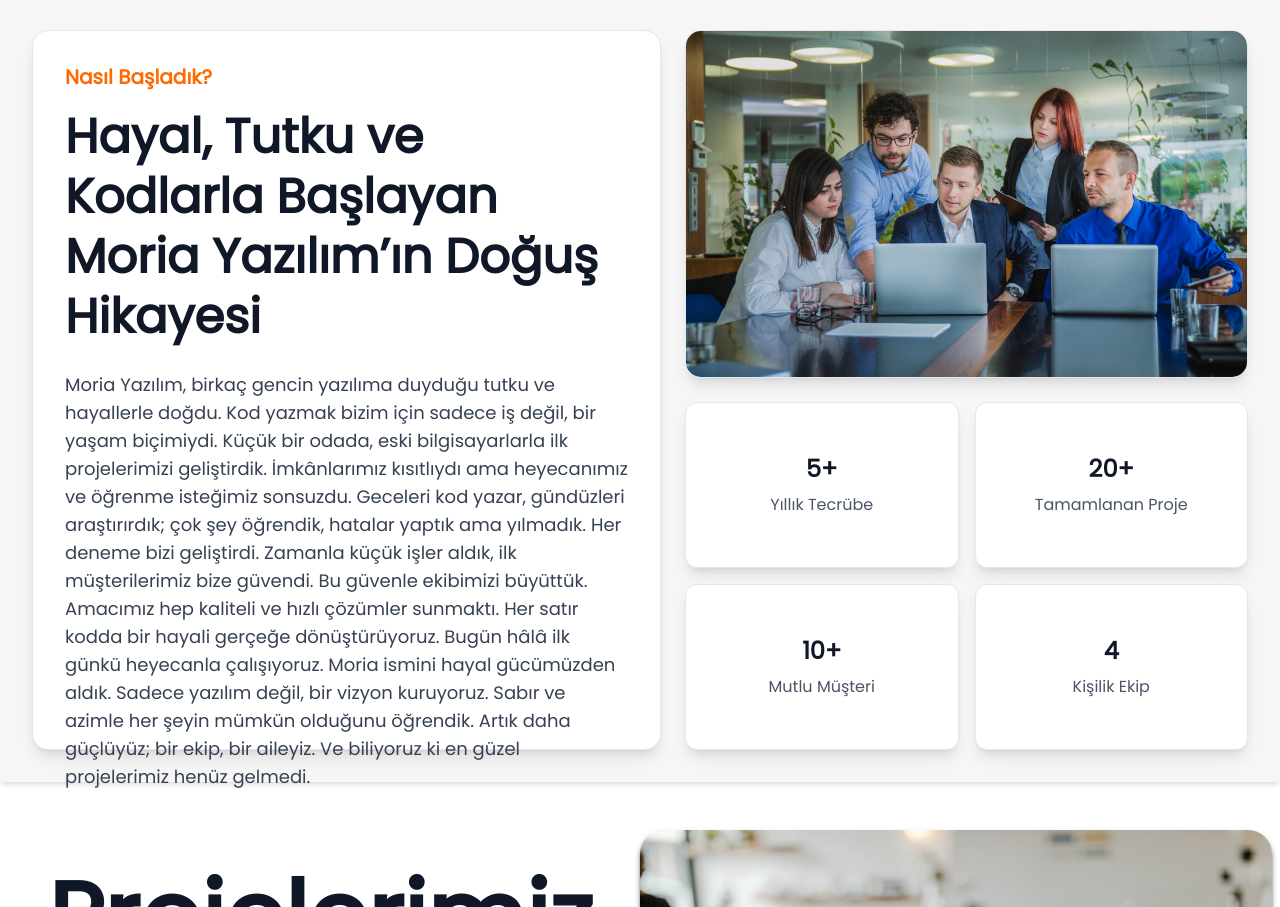
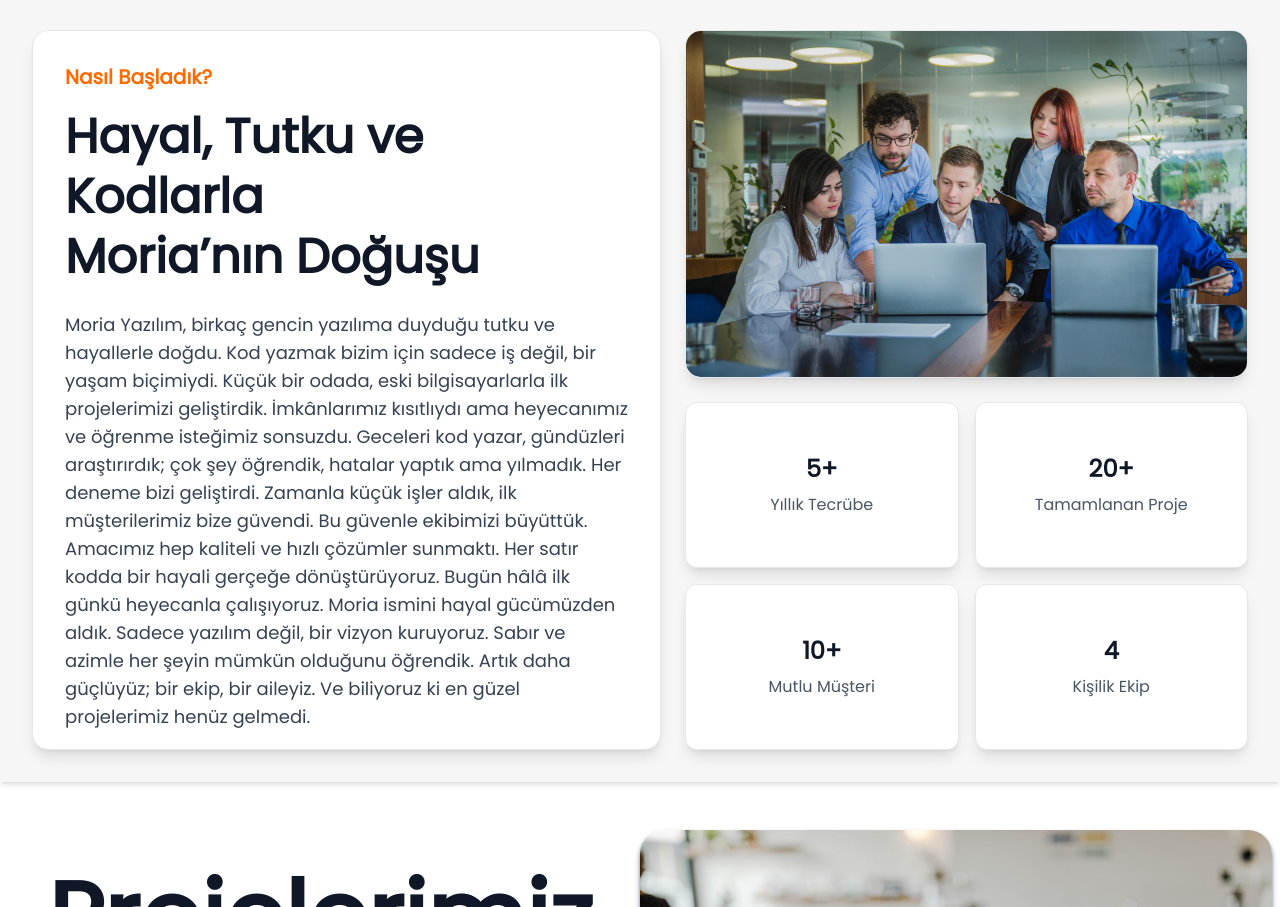
Before and after one commit to vlkngum/moriayazilim, a Next.js app: page / in a window 1280 px wide. Shown: the part 802-1709 px from the top of the page. Built offline with nearby package versions, Linux system fonts and the light colour scheme.

Commit message:
kısaltma

```diff
--- a/src/app/components/components/DreamSection.tsx
+++ b/src/app/components/components/DreamSection.tsx
@@ -17,8 +17,8 @@ const DreamSection: React.FC = () => {
             <div className="text-orange-500 text-xl font-semibold mb-4">Nasıl Başladık?</div>
             <div className="text-4xl md:text-5xl font-bold mb-6 leading-tight">
             Hayal, Tutku ve <br />
-            Kodlarla Başlayan <br />
-            Moria Yazılım’ın Doğuş Hikayesi
+            Kodlarla <br />
+            Moria’nın Doğuşu
             </div>
           </div>
           <p className="text-gray-700 text-base md:text-lg mt-auto">
```
